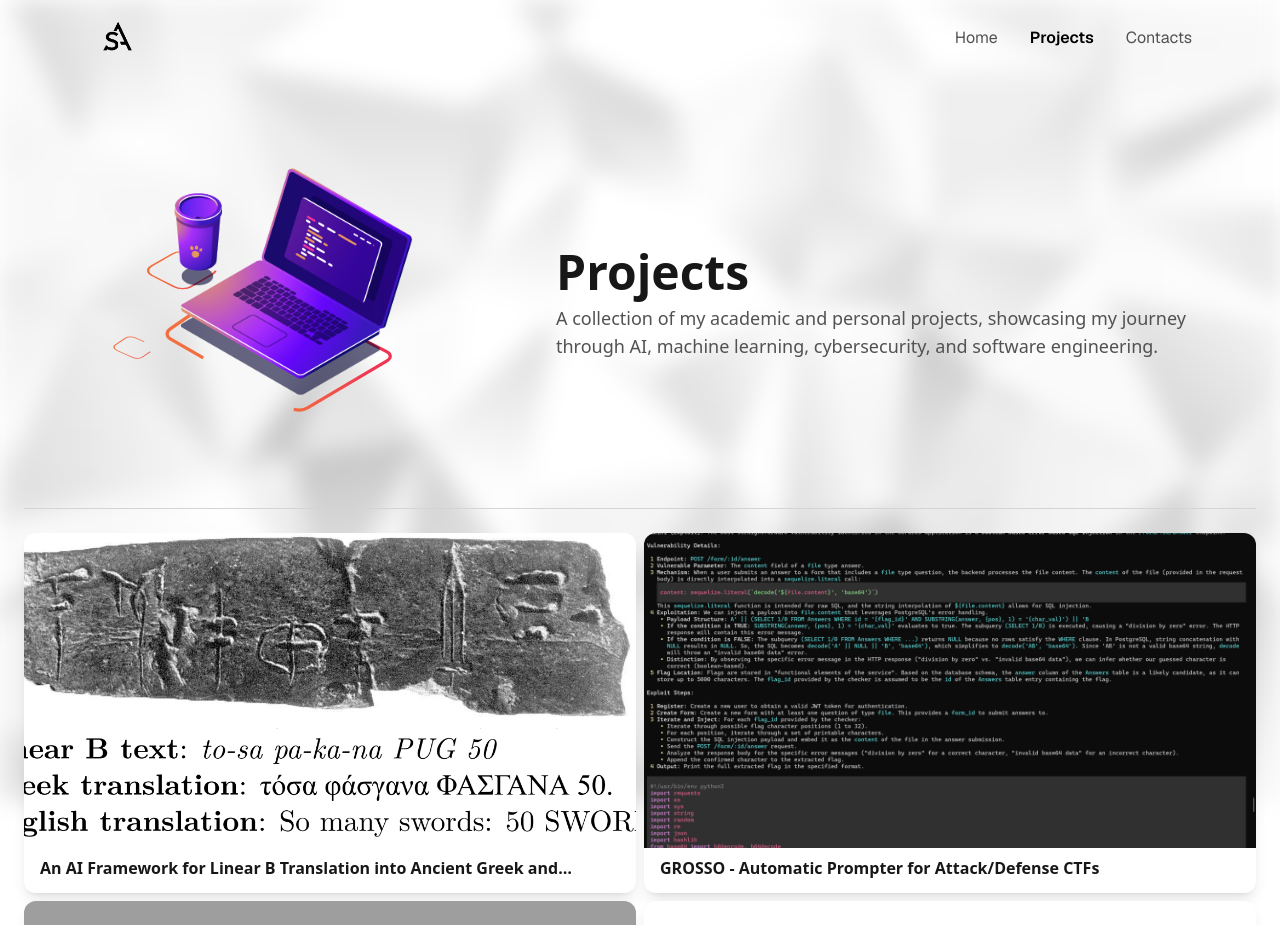
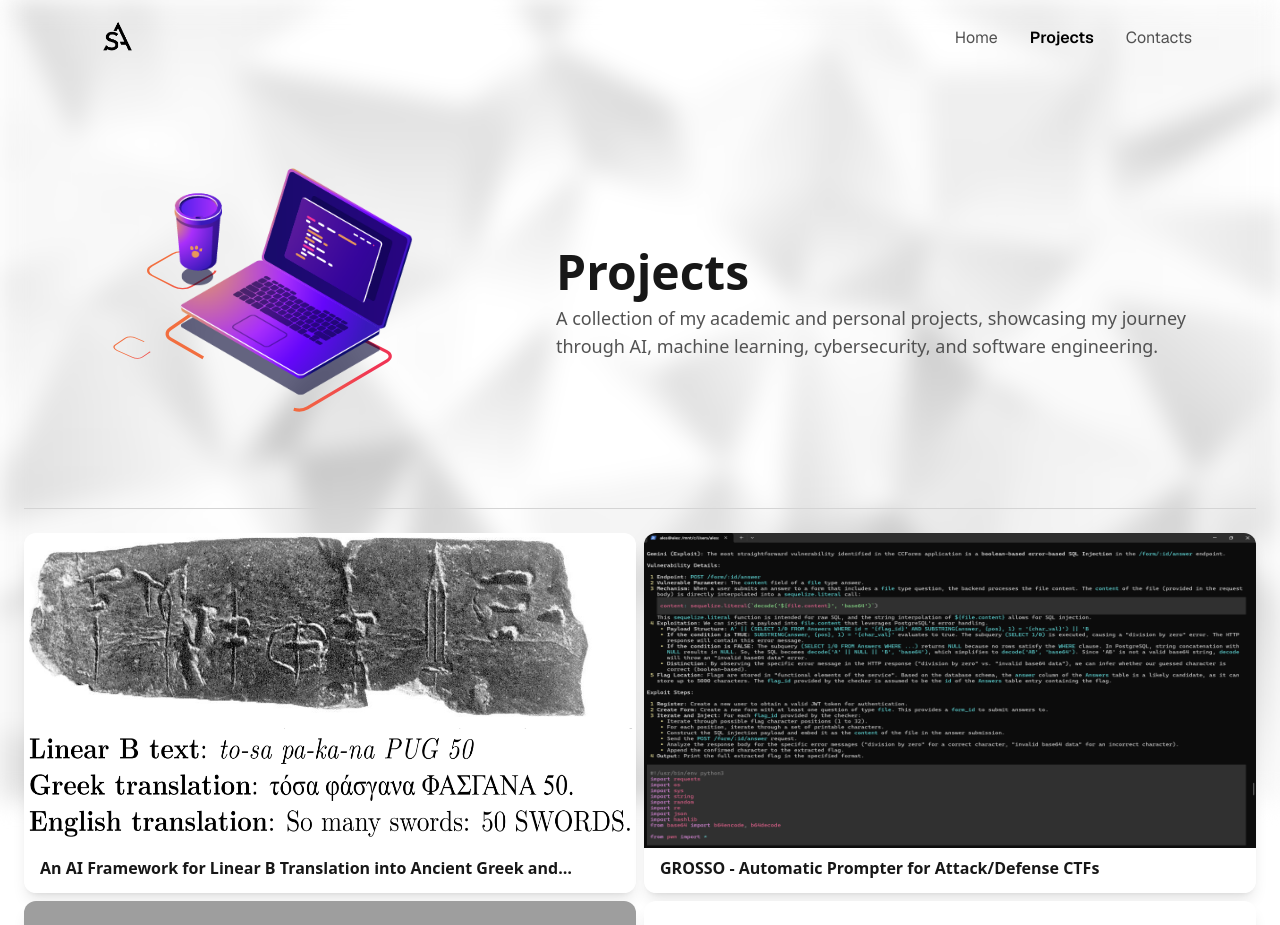
Before and after one commit to SirAlex01/SirAlex01.github.io, a Next.js app: page /projects in a window 1280 px wide. Shown: the top 925 px of the page. Built offline with nearby package versions, Linux system fonts and the light colour scheme; grey boxes are pictures that could not be loaded.

Commit message:
images fix

```diff
--- a/app/components/ui/project-card.tsx
+++ b/app/components/ui/project-card.tsx
@@ -155,7 +155,7 @@ export default function ProjectCard({
             alt={title}
             fill
             sizes="(min-width: 1024px) 40vw, (min-width: 768px) 60vw, 90vw"
-            className="object-cover"
+            className="object-fill"
             priority={false}
           />
         </div>
--- a/app/components/ui/projects-postcards.tsx
+++ b/app/components/ui/projects-postcards.tsx
@@ -106,7 +106,7 @@ export default function ProjectPostcards({ projects }: ProjectPostcardsProps) {
               alt={`Project ${i}`}
               fill
               sizes="(min-width: 1280px) 35vw, (min-width: 1024px) 45vw, (min-width: 768px) 60vw, 80vw"
-              className="object-cover rounded-xl"
+              className="object-fill rounded-xl"
               draggable={false}
               priority={baseAbs <= 2}
             />
```
